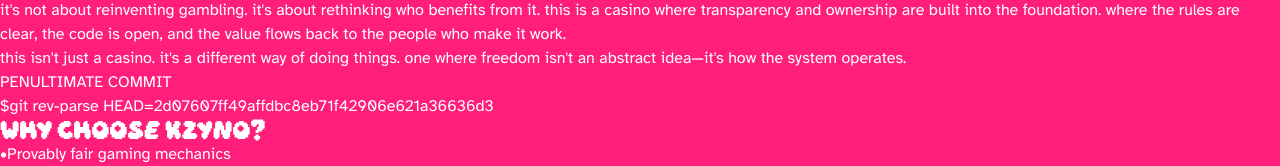
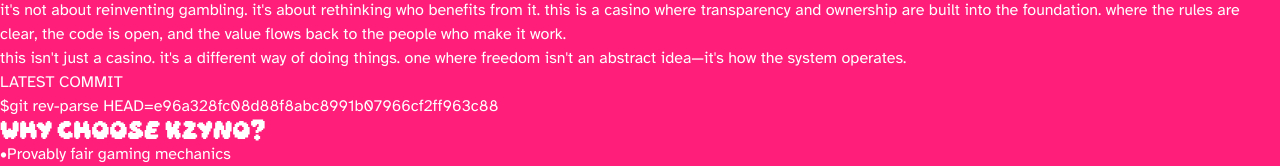
Before and after one commit to 0xe37d/kzyno, a Next.js app: page /about in a window 1280 px wide. Shown: the part 244-410 px from the top of the page. Built offline with nearby package versions, Linux system fonts and the light colour scheme.

Commit message:
use post-commit hook

```diff
--- a/src/app/about/page.tsx
+++ b/src/app/about/page.tsx
@@ -43,7 +43,7 @@
               </p>
             </div>
             <div className="mt-8 pt-6 border-t border-[#ff69b4] border-opacity-30">
-              <div className="font-mono text-xs text-pink-300">PENULTIMATE COMMIT</div>
+              <div className="font-mono text-xs text-pink-300">LATEST COMMIT</div>
               <a
                 href={`https://codeberg.org/0xe37/kzyno/${NEXT_PUBLIC_COMMIT_HASH ? 'commit/' + NEXT_PUBLIC_COMMIT_HASH : ''}`}
                 target="_blank"
--- a/src/app/commit-hash.ts
+++ b/src/app/commit-hash.ts
@@ -1 +1 @@
-export const NEXT_PUBLIC_COMMIT_HASH: string = '2d07607ff49affdbc8eb71f42906e621a36636d3';
+export const NEXT_PUBLIC_COMMIT_HASH: string = 'e96a328fc08d88f8abc8991b07966cf2ff963c88';
```
Also changed, not shown: 1 other file (tests, documents, lock files or other folders).
